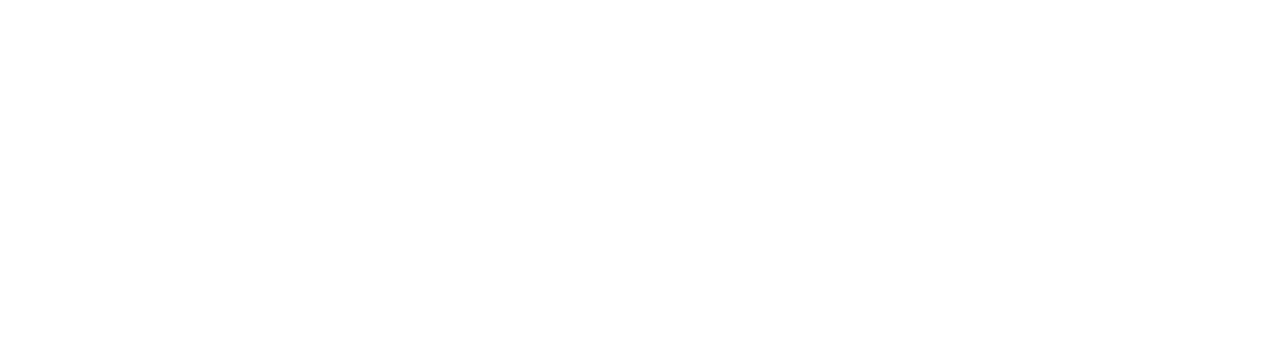
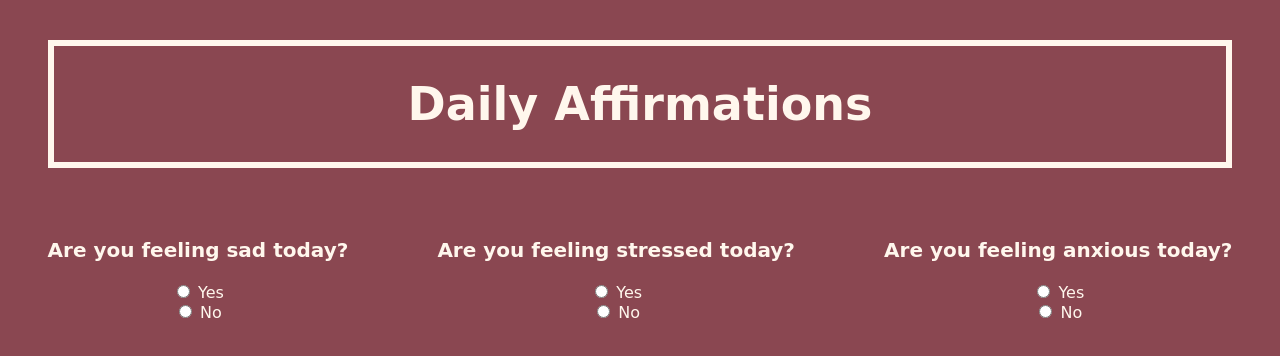
Before and after one commit to katherinev1668-cyber/Decision-Maker-API-Project, a plain HTML site: page home.html in a window 1280 px wide. Drawn offline with Linux system fonts and the light colour scheme; a web font is replaced by a local one.

Commit message:
added user input

```diff
--- a/home.html
+++ b/home.html
@@ -3,19 +3,51 @@
 <head>
     <meta charset="UTF-8">
     <meta name="viewport" content="width=device-width, initial-scale=1.0">
+    <link rel="stylesheet" href="style.css">
     <title>Affirmation of The Day</title>
+    <style>
+@import url('https://fonts.googleapis.com/css2?family=Lancelot&display=swap');
+</style>
 </head>
 <body>
 
+<div class="box-title">
+<h1>Daily Affirmations</h1>
+</div>
 
+<div class="container">
+  <div class="box-1">
+  <h3>Are you feeling sad today?</h3>
+  <!-- <p>Don't worry, you are not alone. Here are some affirmations to help you feel better:</p> -->
+  <form>
+     <input type="radio" id="yes" name="sad_option" value="yes">
+     <label for="yes">Yes</label><br>
+     <input type="radio" id="no" name="sad_option" value="no">
+     <label for="no">No</label><br>
+  </form>
+  </div>
 
+  <div class="box-2">
+  <h3>Are you feeling stressed today?</h3>
+  <form>
+     <input type="radio" id="yes" name="stressed_option" value="yes">
+     <label for="yes">Yes</label><br>
+     <input type="radio" id="no" name="stressed_option" value="no">
+     <label for="no">No</label><br>
+  </form>
+  </div>
 
+  <div class="box-3">
+  <h3>Are you feeling anxious today?</h3>
+  <form>
+     <input type="radio" id="yes" name="anxious_option" value="yes">
+     <label for="yes">Yes</label><br>
+     <input type="radio" id="no" name="anxious_option" value="no">
+     <label for="no">No</label><br>
+  </form>
+  </div>
 
-
-
-
-
-
+</div>
 
 
 
--- /dev/null
+++ b/style.css
@@ -0,0 +1,28 @@
+body {
+    background-color: #8A4751;
+    color: #FFF7ED;
+    font-family: 'Lancelot', cursive;
+}
+
+h3 {
+    color: #FFF7ED;
+    font-size: 20px;
+}
+
+.box-title {
+    border-color: #FFF7ED;
+     color: #FFF7ED;
+    border-width: 6px;
+    border-style: solid;
+    margin: 40px;
+    text-align: center;
+    font-size: 23px;
+}
+
+.container {
+  display: grid;
+  grid-template-columns: auto auto auto;
+  gap:30px;
+  padding: 10px;
+  text-align: center;
+}
```
